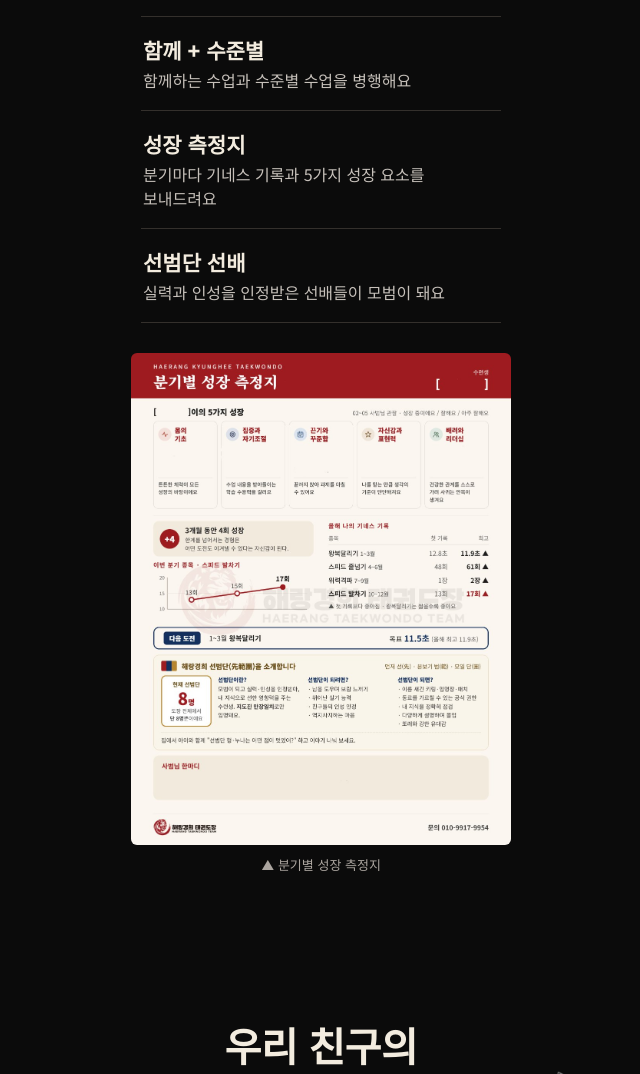
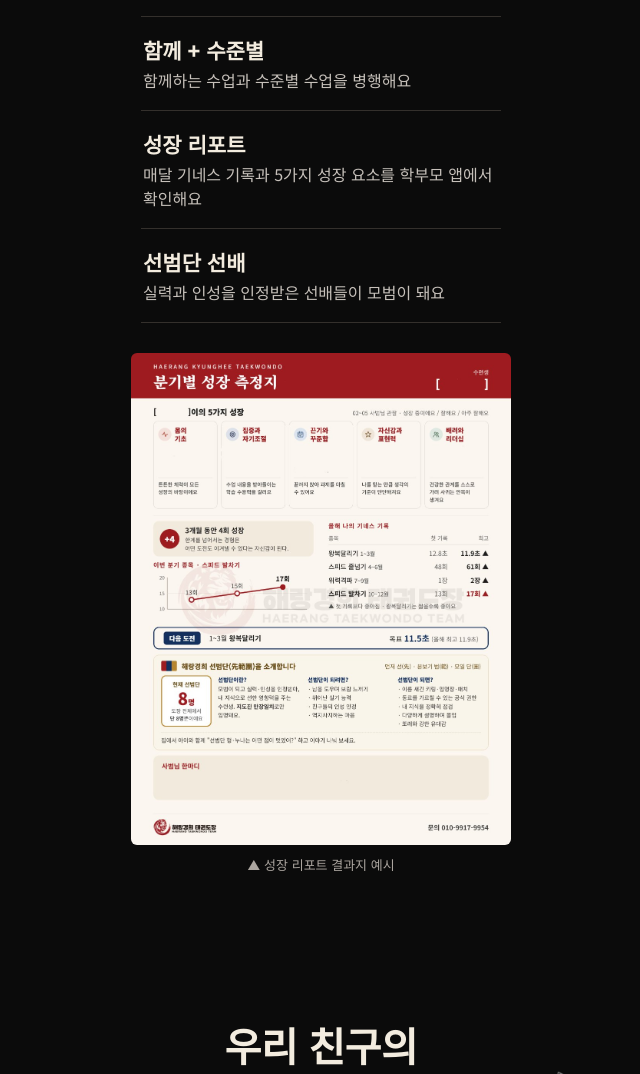
Before and after one commit to haerangtkd/haerangtkd.github.io, a plain HTML site: page columns/motor-skills.html in a window 1280 px wide. Shown: the part 5540-6614 px from the top of the page, without its empty margins (319-959 px from the left). Drawn offline with Linux system fonts and the light colour scheme; a web font is replaced by a local one.

Commit message:
칼럼 성장 측정지 문구를 매달 성장 리포트로

```diff
--- a/columns/motor-skills.html
+++ b/columns/motor-skills.html
@@ -190,11 +190,11 @@
     <div class="flow"><span style="background:var(--iv)">균형·이동<br>감각 깨우기</span><i>→</i><span style="background:var(--iv)">신체 조절<br>능력 향상</span><i>→</i><span style="background:var(--iv)">기본동작<br>발차기</span><i>→</i><span style="background:var(--iv)">도구<br>활동</span></div>
     <ul class="abil">
       <li><b>함께 + 수준별</b><span>함께하는 수업과 수준별 수업을 병행해요</span></li>
-      <li><b>성장 측정지</b><span>분기마다 기네스 기록과 5가지 성장 요소를 보내드려요</span></li>
+      <li><b>성장 리포트</b><span>매달 기네스 기록과 5가지 성장 요소를 학부모 앱에서 확인해요</span></li>
       <li><b>선범단 선배</b><span>실력과 인성을 인정받은 선배들이 모범이 돼요</span></li>
     </ul>
-    <img class="sheet" src="img/growth-sheet.jpg" alt="해랑경희 분기별 성장 측정지 예시" loading="lazy">
-    <p style="font-size:13px;color:var(--dim);margin-top:10px">▲ 분기별 성장 측정지</p>
+    <img class="sheet" src="img/growth-sheet.jpg" alt="해랑경희 성장 리포트 결과지 예시" loading="lazy">
+    <p style="font-size:13px;color:var(--dim);margin-top:10px">▲ 성장 리포트 결과지 예시</p>
   </section>
 
   <section class="scene">
```
